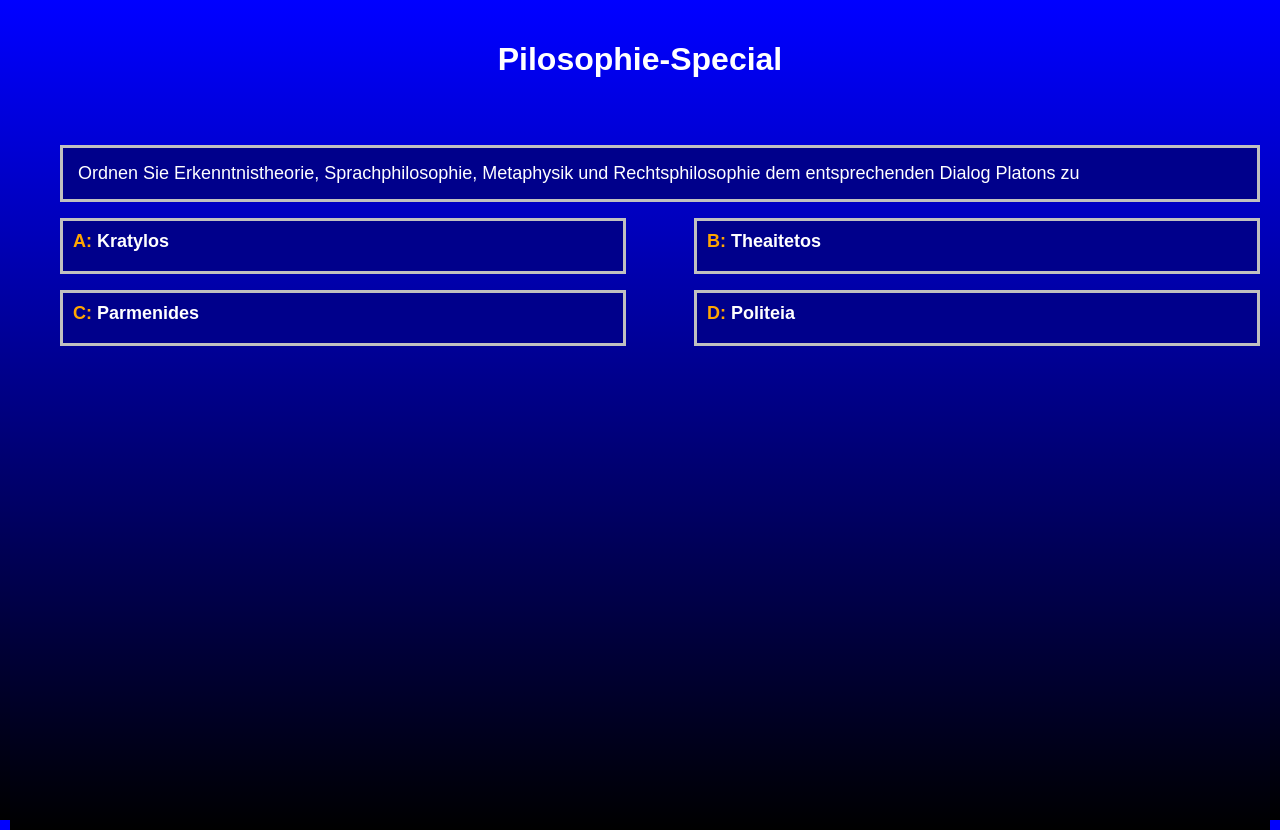
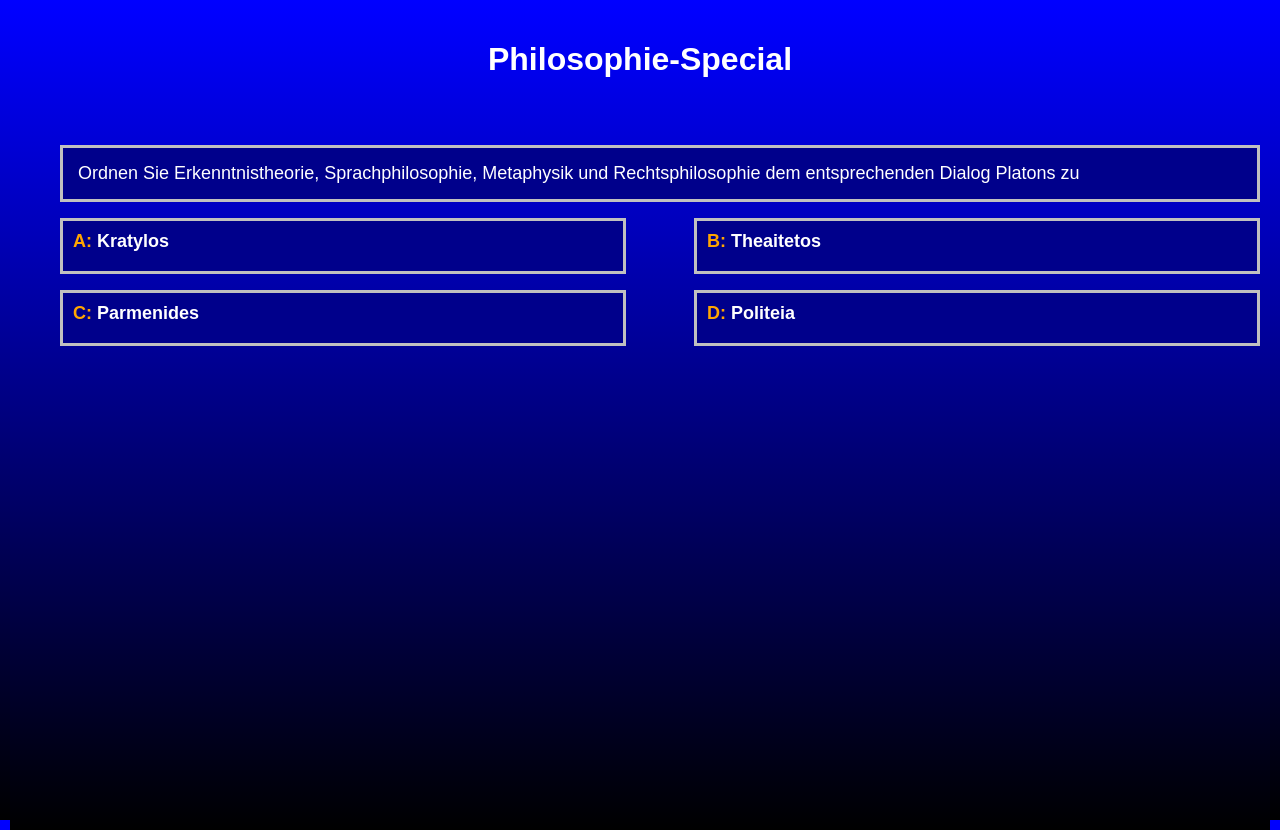
Before and after one commit to Liedzeit/philosophy, a plain HTML site: page index.html in a window 1280 px wide. Drawn offline with Linux system fonts and the light colour scheme.

Commit message:
Update index.html

```diff
--- a/index.html
+++ b/index.html
@@ -14,7 +14,7 @@
    </head>
 
   <body>
-   <h1>Pilosophie-Special</h1>
+   <h1>Philosophie-Special</h1>
   <div id="startQuestion">
 
     <div id="money" class="money">
```
